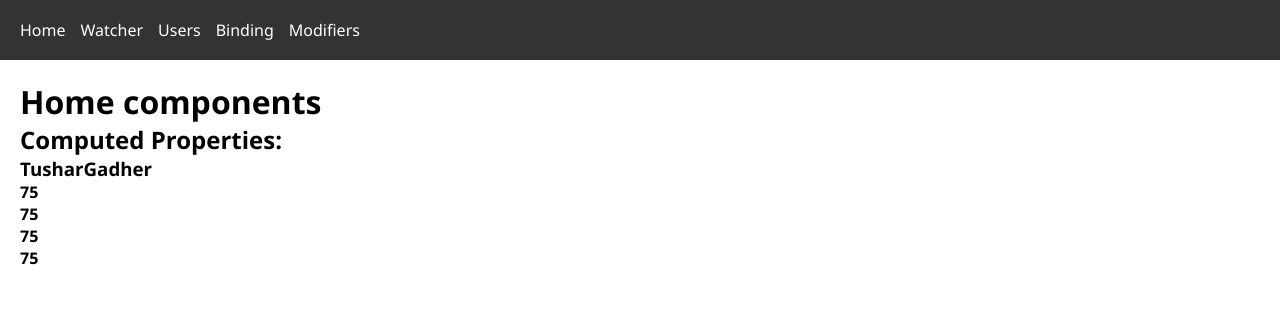
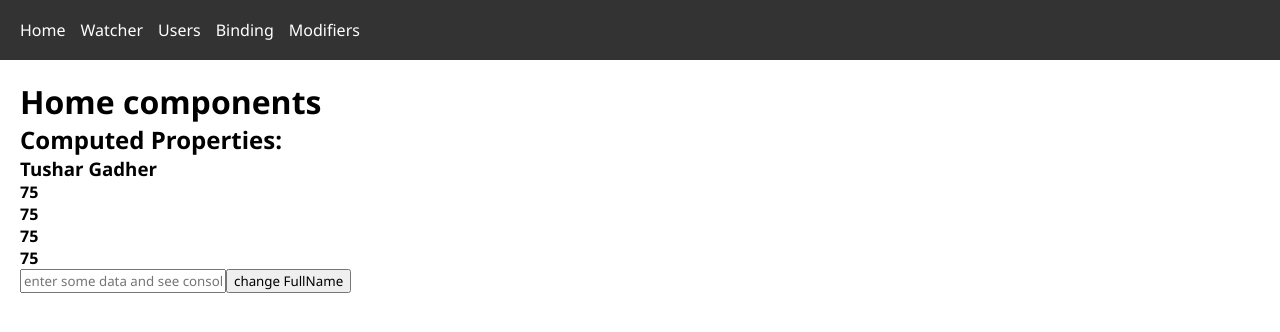
Before and after one commit to tushargadher/VueJs, a Vue app in the folder vue-practice/: page / in a window 1280 px wide. Shown: the top 332 px of the page. Built offline with nearby package versions, Linux system fonts and the light colour scheme.

Commit message:
computed property , get and set in computed property

```diff
--- a/vue-practice/src/components/Home.vue
+++ b/vue-practice/src/components/Home.vue
@@ -11,6 +11,16 @@ time it has been used then it stores it's results for next.  -->
 
     <h4>{{ compCalcDiscount }}</h4>
     <h4>{{ compCalcDiscount }}</h4>
+
+    <input
+      type="text"
+      placeholder="enter some data and see console"
+      v-model="inputText"
+    />
+
+    <button v-on:click="changeFullName">change FullName</button>
+
+    <!-- when  we enter the value in input v-model chage the value of inputText and page render and normal method execute every time , but computed propertly get the value from cached and computed property call only when the dependaccy chanegs -->
   </div>
 
   <!-- when we call it second time it get value from cache and does not executed
@@ -27,6 +37,7 @@ export default {
       lastName: "Gadher",
       fees: 100,
       discount: 25,
+      inputText: "",
     };
   },
   methods: {
@@ -36,6 +47,10 @@ export default {
       }
       console.log("calc executed Normal!");
       return this.fees - (this.fees * this.discount) / 100;
+    },
+    changeFullName() {
+      //computed property is by default is readonly
+      this.fullname = "Jack Neo";
     },
   },
   computed: {
@@ -47,8 +62,18 @@ export default {
       return this.fees - (this.fees * this.discount) / 100;
     },
 
-    fullname() {
-      return this.firstName + this.lastName;
+    fullname: {
+      //get method to get the value of computed property
+      get() {
+        return this.firstName + " " + this.lastName;
+      },
+
+      //set method to change value of computed property,set method get argument of new value
+      set(fullname) {
+        const name = fullname.split(" ");
+        this.firstName = name[0];
+        this.lastName = name[1];
+      },
     },
   },
 };
```
